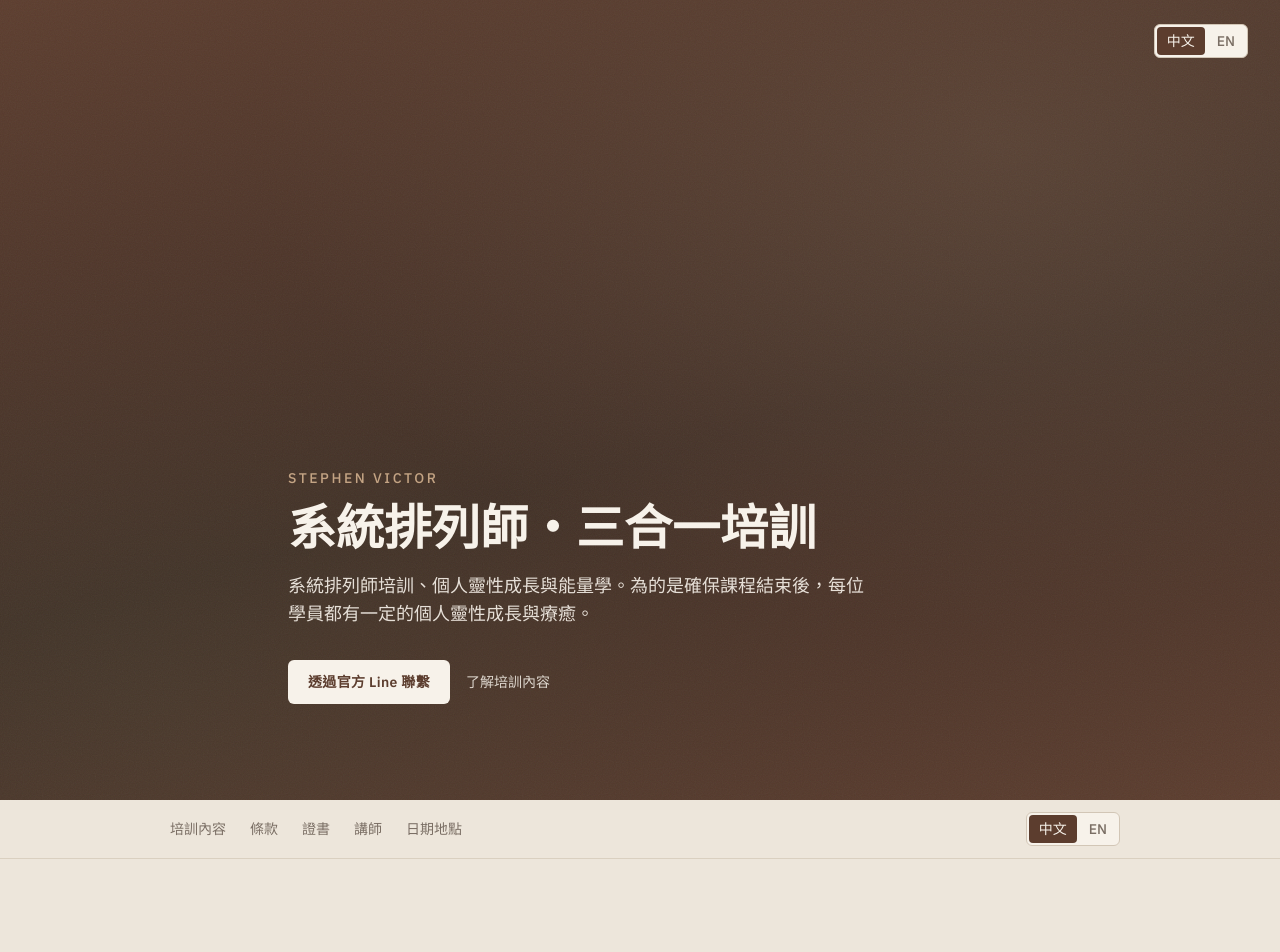
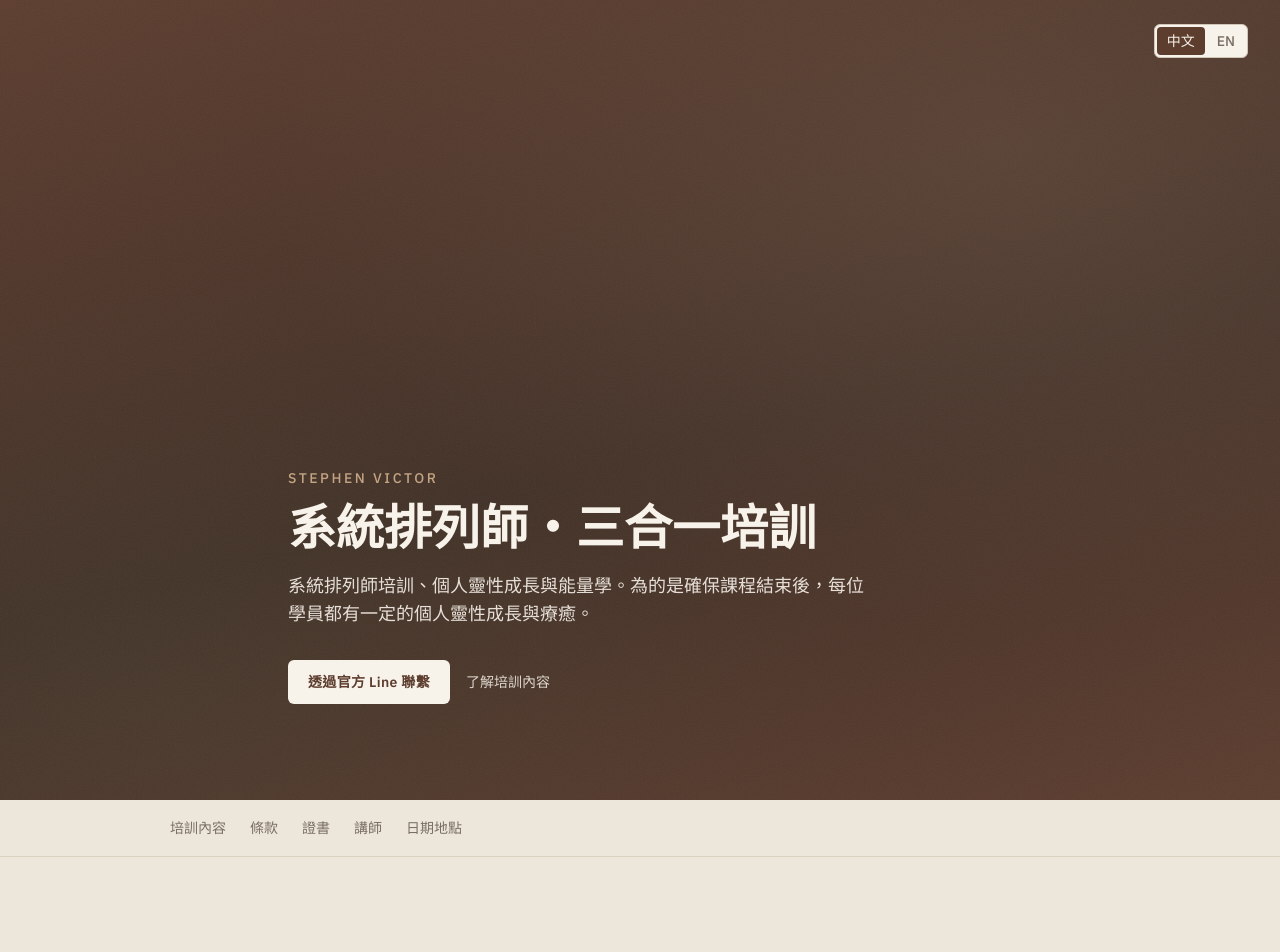
Before and after one commit to klaudia1209teleworker/system-constellations, a React (Vite) app: page / in a window 1280 px wide. Shown: the top 952 px of the page. Built offline with nearby package versions, Linux system fonts and the light colour scheme.

Commit message:
fix(nav): 導覽列移除中英切換
語言切換僅保留於 Hero 右上角，不再出現在 sticky 導覽列。

```diff
--- a/src/components/SiteNav.tsx
+++ b/src/components/SiteNav.tsx
@@ -1,5 +1,4 @@
 import { useLocale } from '../i18n/useLocale'
-import { LanguageSwitcher } from './LanguageSwitcher'
 
 export function SiteNav() {
   const { t } = useLocale()
@@ -9,8 +8,8 @@ export function SiteNav() {
       className="sticky top-0 z-40 border-b border-border/70 bg-bg/90 backdrop-blur-sm"
       aria-label={t.nav.aria}
     >
-      <div className="mx-auto flex max-w-5xl items-center gap-2 overflow-x-auto px-4 py-3 md:gap-3 md:px-8">
-        <div className="flex min-w-0 flex-1 items-center gap-1 overflow-x-auto">
+      <div className="mx-auto flex max-w-5xl items-center overflow-x-auto px-4 py-3 md:px-8">
+        <div className="flex min-w-0 items-center gap-1 overflow-x-auto">
           {t.nav.links.map((link) => (
             <a
               key={link.href}
@@ -21,7 +20,6 @@ export function SiteNav() {
             </a>
           ))}
         </div>
-        <LanguageSwitcher />
       </div>
     </nav>
   )
```
Also changed, not shown: .cursor/prd/site-nav.md.
